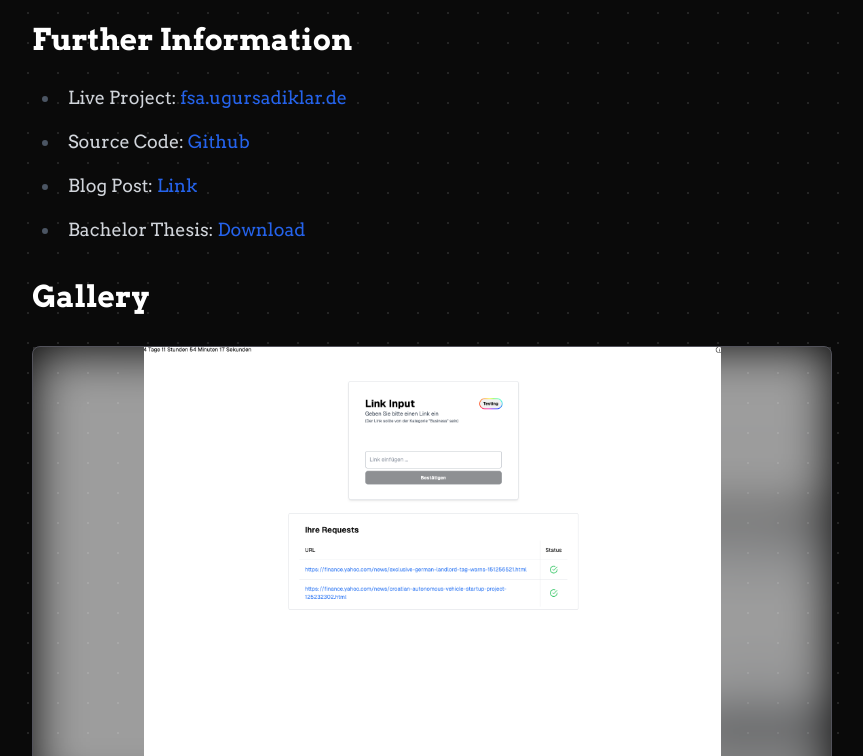
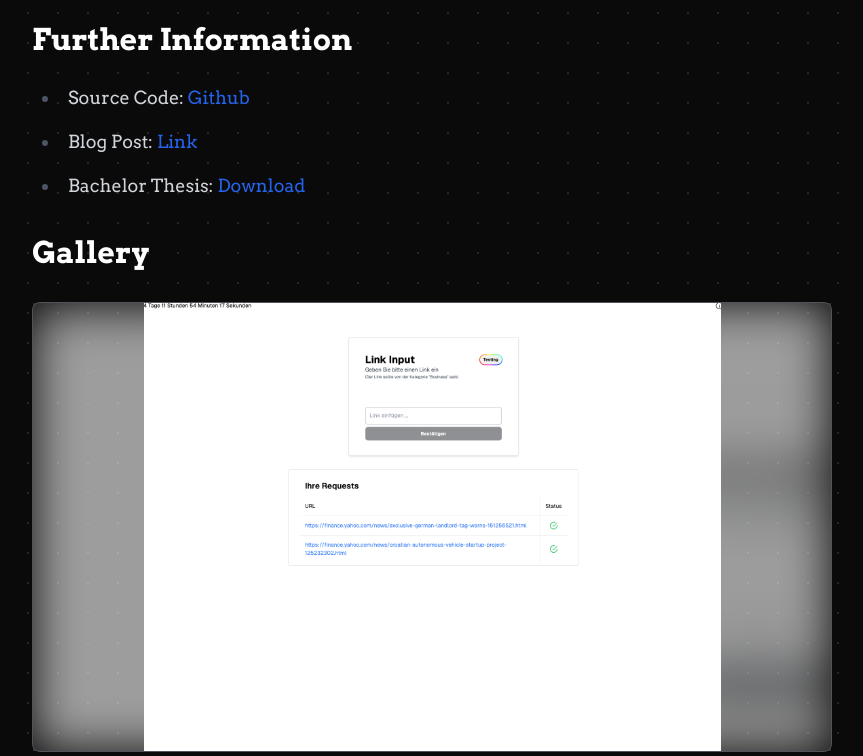
Before and after one commit to ugur-sa/portfolio, an Astro site: page /projects/fsa in a window 1280 px wide. Shown: the part 1333-2089 px from the top of the page, without its empty margins (208-1071 px from the left). Built offline with nearby package versions, Linux system fonts and the light colour scheme; Astro itself is replaced by a stand-in of ours.

Commit message:
Update live deployment

```diff
--- a/src/content/projects/fsa.md
+++ b/src/content/projects/fsa.md
@@ -46,7 +46,6 @@ I also had the opportunity to work with AWS Lambda and API Gateway, which was a
 
 # Further Information
 
-- Live Project: [fsa.ugursadiklar.de](http://fsa.ugursadiklar.de)
 - Source Code: [Github](https://github.com/ugur-sa/financial-sentiment-analysis)
 - Blog Post: [Link](https://ugursadiklar.de/posts/howicreatedafinancialdatasetandtrainedbertonit)
 - Bachelor Thesis: [Download](https://drive.google.com/file/d/1dH77l-xSdNMQszY1dAyKtiSdjhFBG7-F/view?usp=drive_link)
```
